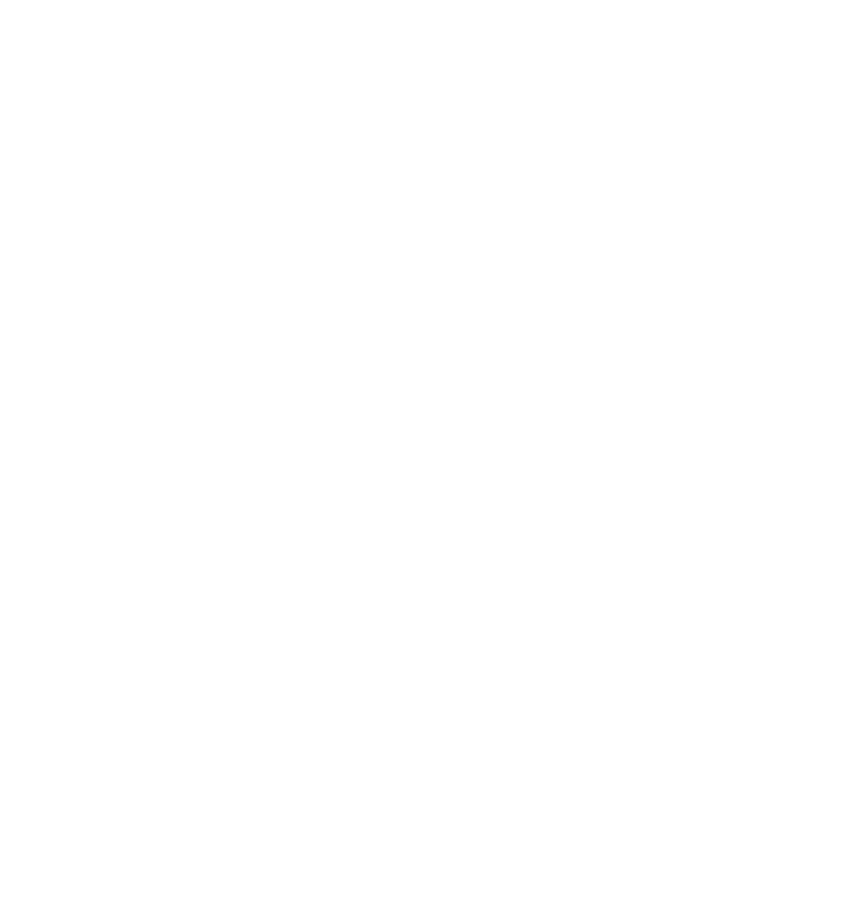
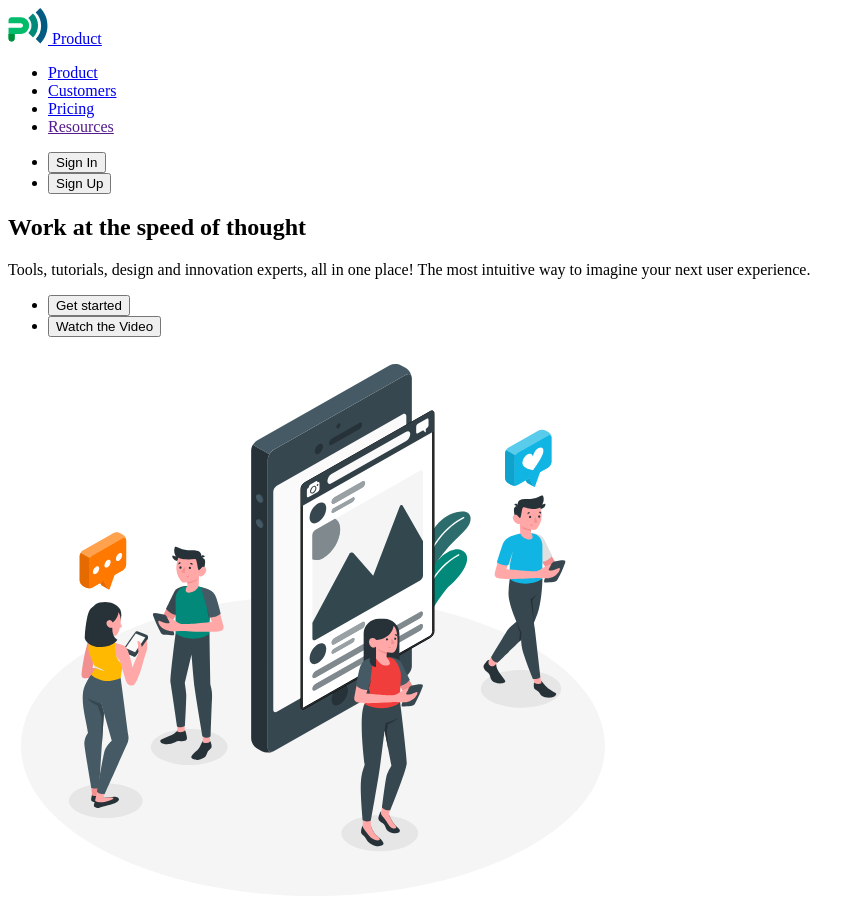
Before and after one commit to Yuliia607/practic, a plain HTML site: page index.html in a window 1280 px wide. Shown: the whole page, without its empty margins (0-865 px from the left). Before the commit the page ends 800 px from the top, so only its background shows below. Drawn offline with Linux system fonts and the light colour scheme.

Commit message:
update todo list

```diff
--- a/index.html
+++ b/index.html
@@ -3,7 +3,52 @@
   <head>
     <meta charset="UTF-8" />
     <meta name="viewport" content="width=device-width, initial-scale=1.0" />
-    <title>Document</title>
+
+    <title>Business promotion</title>
   </head>
-  <body></body>
+  <body>
+    <header>
+      <nav>
+        <a href="./index.html">
+          <img src="./images/Group 190.svg" alt="logo" width="40" height="36" />
+          Product
+        </a>
+        <ul>
+          <li><a href="./index.html">Product</a></li>
+          <li><a href="./customers.html">Customers</a></li>
+          <li><a href="./pricing.html">Pricing</a></li>
+          <li><a href="">Resources</a></li>
+        </ul>
+      </nav>
+      <ul>
+        <li><button>Sign In</button></li>
+        <li><button>Sign Up</button></li>
+      </ul>
+    </header>
+    <main>
+      <section>
+        <h1>Work at the speed of thought</h1>
+        <p>
+          Tools, tutorials, design and innovation experts, all in one place! The
+          most intuitive way to imagine your next user experience.
+        </p>
+        <ul>
+          <li>
+            <button>Get started</button>
+          </li>
+          <li>
+            <button>Watch the Video</button>
+          </li>
+        </ul>
+        <img
+          src="./images/hero-img.svg"
+          alt="hero image"
+          width="610"
+          height="555"
+        />
+      </section>
+    </main>
+
+    <footer></footer>
+  </body>
 </html>
```
Also changed, not shown: customers.html (added, +32 -0 lines), pricing.html (added, +32 -0 lines), images/Group 190.svg (added), images/hero-img.svg (added).
